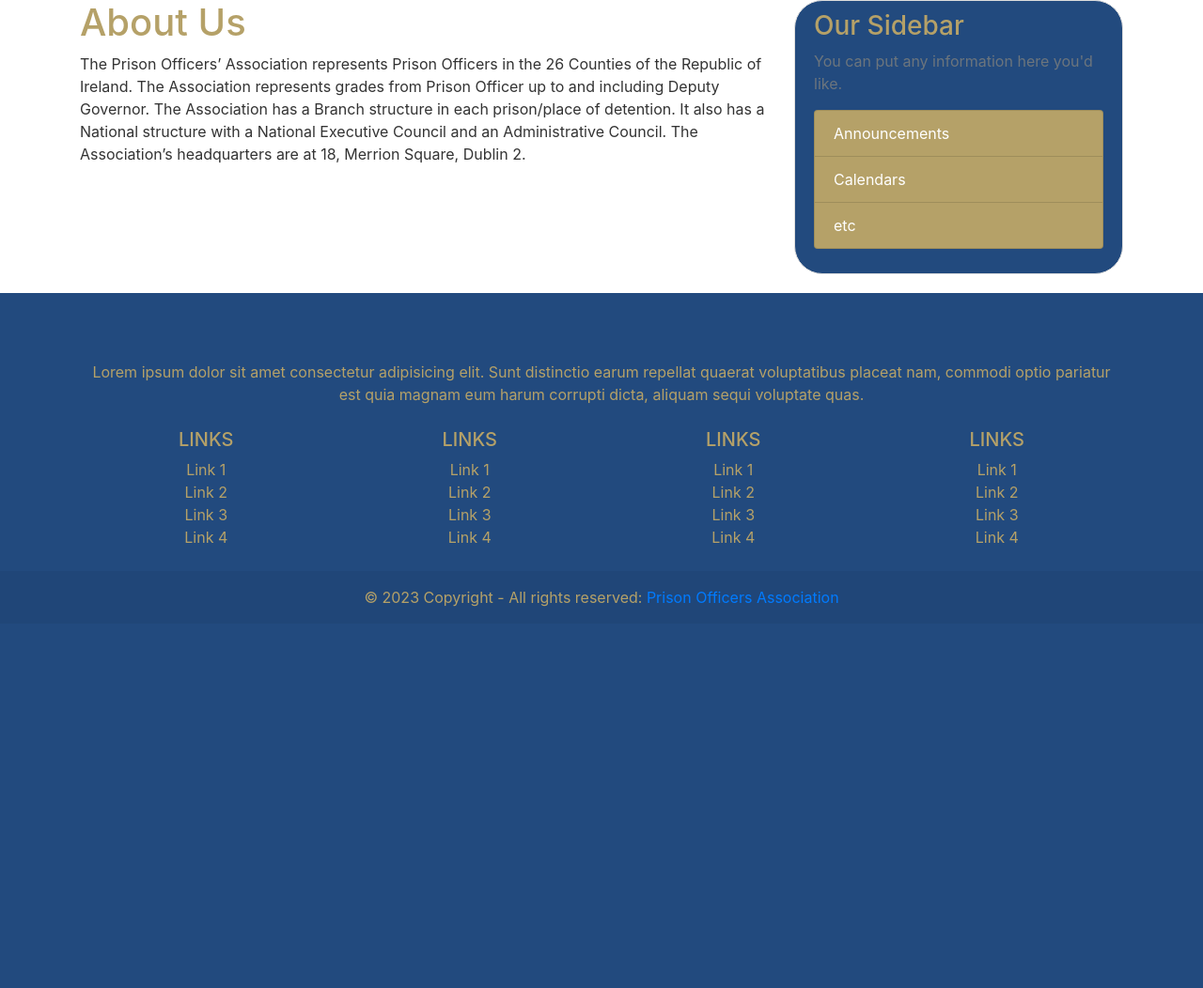
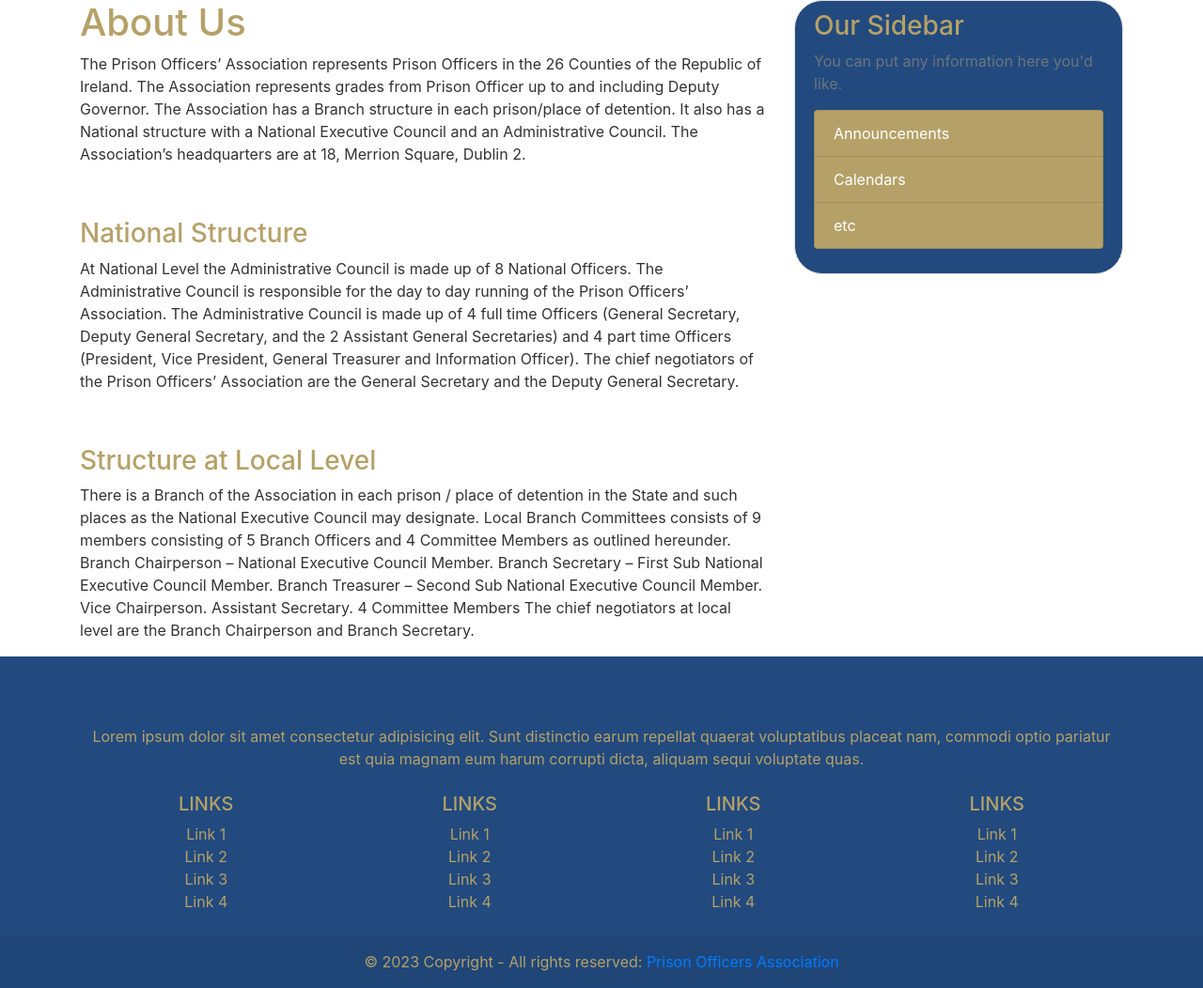
Before and after one commit to DermotKelly/POA, a Django app: page /about/ in a window 1280 px wide. Shown: the part 344-1396 px from the top of the page at 94% size. Before the commit the page ends 990 px from the top, so only its background shows below. Run offline with Django 4.2, Linux system fonts and the light colour scheme; some libraries are stand-ins or nearby versions.

Commit message:
about update

```diff
--- a/django_project/blog/templates/blog/about.html
+++ b/django_project/blog/templates/blog/about.html
@@ -2,4 +2,23 @@
 {% block content %}
     <h1>About Us</h1>
     <p>The Prison Officers’ Association represents Prison Officers in the 26 Counties of the Republic of Ireland. The Association represents grades from Prison Officer up to and including Deputy Governor. The Association has a Branch structure in each prison/place of detention. It also has a National structure with a National Executive Council and an Administrative Council. The Association’s headquarters are at 18, Merrion Square, Dublin 2.</p>
-{% endblock content %}
+    <br>
+    <p>
+        <h3>National Structure</h3>
+        At National Level the Administrative Council is made up of 8 National Officers. The Administrative Council is responsible for the day to day running of the Prison Officers’ Association. The Administrative Council is made up of 4 full time Officers (General Secretary, Deputy General Secretary, and the 2 Assistant General Secretaries) and 4 part time Officers (President, Vice President, General Treasurer and Information Officer). The chief negotiators of the Prison Officers’ Association are the General Secretary and the Deputy General Secretary.
+    </p>
+    <br>
+    <p>
+        <h3>Structure at Local Level
+        </h3>
+        There is a Branch of the Association in each prison / place of detention in the State and such places as the National Executive Council may designate. Local Branch Committees consists of 9 members consisting of  5 Branch Officers and 4 Committee Members as outlined hereunder.
+
+        Branch Chairperson – National Executive Council Member.
+        Branch Secretary – First Sub National Executive Council Member.
+        Branch Treasurer – Second Sub National Executive Council Member.
+        Vice Chairperson.
+        Assistant Secretary.
+        4 Committee Members
+        The chief negotiators at local level are the Branch Chairperson and Branch Secretary.
+    </p>
+    {% endblock content %}
```
